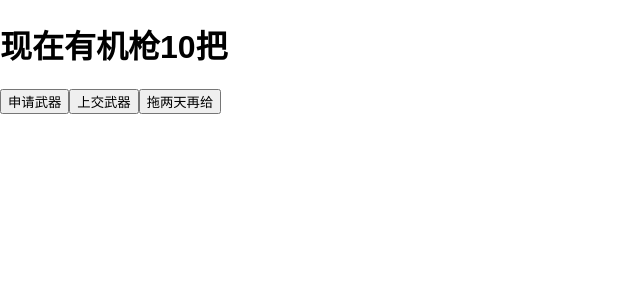
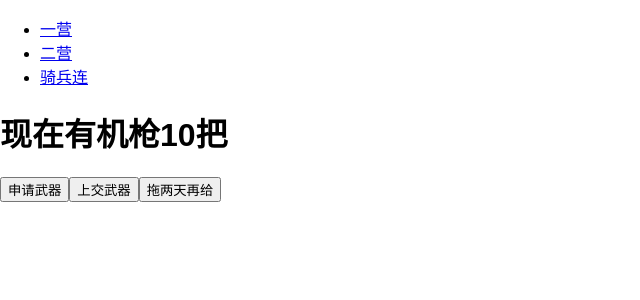
Before and after one commit to 877927262/reduxTest, a React app: page / in a window 1280 px wide. Shown: the top 300 px of the page, without its empty margins (0-640 px from the left). Built offline with nearby package versions, Linux system fonts and the light colour scheme.

Commit message:
编写了一个简单的路由

```diff
--- a/package.json
+++ b/package.json
@@ -39,6 +39,7 @@
     "react-dev-utils": "^5.0.0",
     "react-dom": "^16.2.0",
     "react-redux": "^5.0.6",
+    "react-router-dom": "^4.2.2",
     "redux": "^3.7.2",
     "redux-thunk": "^2.2.0",
     "style-loader": "0.19.0",
@@ -92,7 +93,7 @@
     "presets": [
       "react-app"
     ],
-    "plugins":[
+    "plugins": [
       "transform-decorators-legacy"
     ]
   },
--- a/src/index.js
+++ b/src/index.js
@@ -3,20 +3,45 @@
 import './index.css';
 import App from './App';
 import registerServiceWorker from './registerServiceWorker';
-//使用 applyMiddleware 支持异步
-// 引入 applyMiddleware
 import { createStore, applyMiddleware } from 'redux';
 import { counter } from './index.redux'
-//1.从 react-redux 中引入 Provider
 import { Provider } from 'react-redux'
 import thunk from 'redux-thunk'
-// 通过 reducer 创建一个 store , 2.并且使用异步中间件
+
+import { BrowserRouter, Route, Link } from 'react-router-dom'
+
+
 const store = createStore(counter,applyMiddleware(thunk))
 
+function Erying(){
+  return <h2>二营</h2>
+}
+
+function Qibinglian(){
+  return <h2>骑兵连</h2>
+}
+
 ReactDOM.render(
-  // 2.使用 Provider 包裹 app 组件，并且将 store 传递给 provider
   <Provider store={store}>
-    <App/>
+    <BrowserRouter>
+      <div>
+        <ul>
+          <li>
+            <Link to='/'>一营</Link>
+          </li>
+          <li>
+            <Link to='/erying'>二营</Link>
+          </li>
+          <li>
+            <Link to='/qibinglian'>骑兵连</Link>
+          </li>
+        </ul>
+        {/*使用 exact 进行路由的完全匹配*/}
+        <Route path='/' exact component={App}></Route>
+        <Route path='/erying' component={Erying}></Route>
+        <Route path='/qibinglian' component={Qibinglian}></Route>
+      </div>
+    </BrowserRouter>
   </Provider>
   , document.getElementById('root'));
 
```
Also changed, not shown: 1 other file (tests, documents, lock files or other folders).
